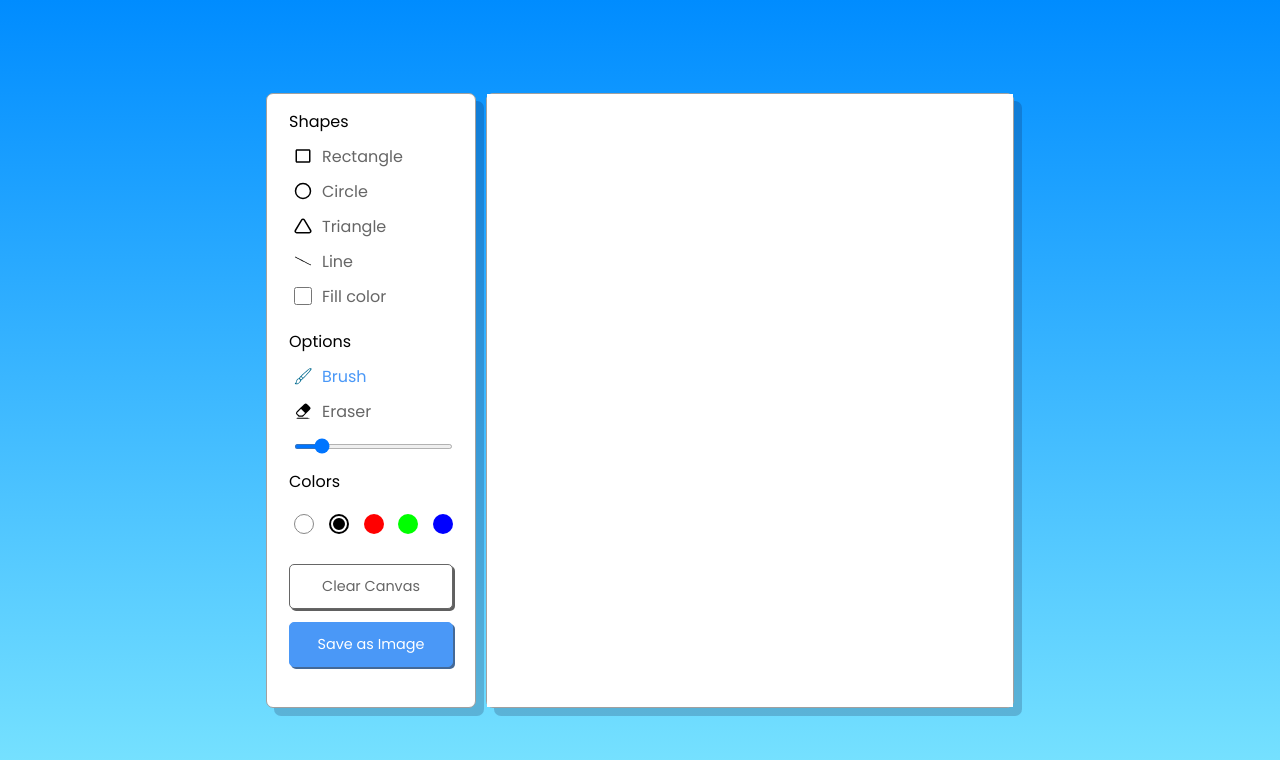
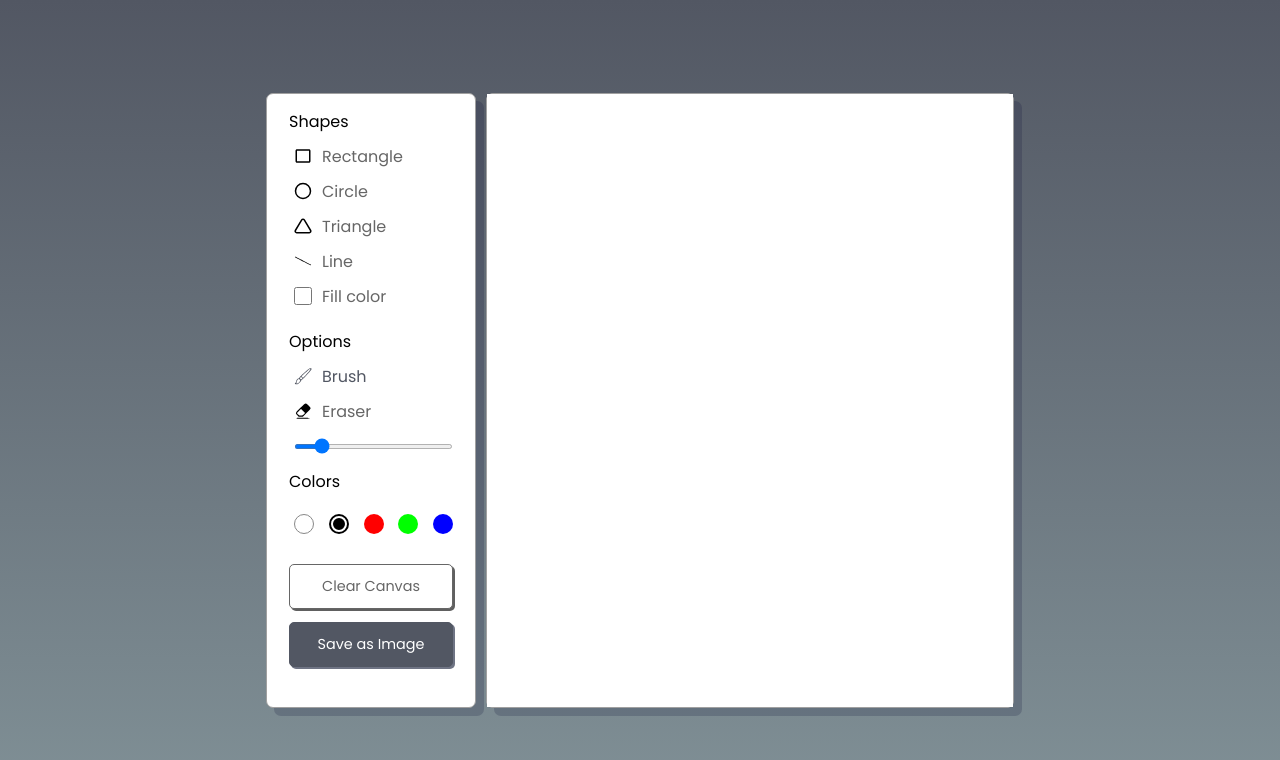
Before and after one commit to Deoprag/Pick-Your-Pencil, a plain HTML site: page index.html in a window 1280 px wide. Drawn offline with Linux system fonts and the light colour scheme.

Commit message:
Alteração cores

```diff
--- a/css/style.css
+++ b/css/style.css
@@ -11,7 +11,7 @@ body{
     display: flex;
     align-items: center;
     justify-content: center;
-    background: linear-gradient(to top, rgb(123, 229, 255), rgb(0, 140, 255));
+    background: linear-gradient(to top, #809096, #525763);
     min-height: 100vh;
 }
 
@@ -52,7 +52,7 @@ section{
 }
 
 .option:is(:hover, .active) img{
-    filter: invert(17%) sepia(90%) saturate(3000%) hue-rotate(900deg) brightness(100%) contrast(100%);
+    filter: invert(32%) sepia(10%) saturate(582%) hue-rotate(185deg) brightness(98%) contrast(88%);
 }
 
 .option :where(span, label){
@@ -61,7 +61,7 @@ section{
 }
 
 .option:is(:hover, .active) :where(span, label){
-    color: #4A98F7;
+    color: #525763;
 }
 
 .option #fill-color{
@@ -71,7 +71,7 @@ section{
 }
 
 #fill-color:checked ~ label{
-    color: #4A98F7;
+    color: #525763;
 }
 
 .option #size-slider{
@@ -163,9 +163,9 @@ section{
 
 .buttons .save-img{
     color: #fff;
-    background: #4A98F7;
-    border: 1px solid #4A98F7;
-    box-shadow: 2px 2px #003372bb;
+    background: #525763;
+    border: 1px solid #525763;
+    box-shadow: 2px 2px #3b4258bb;
 }
 
 .save-img{
@@ -173,7 +173,7 @@ section{
 }
 
 .save-img:hover{
-    background: #0e66d3;
+    background: #3d464d;
     box-shadow: 2px 2px #000000bb;
     border-color: #081d36;
     transition: all 0.2s ease;
```
